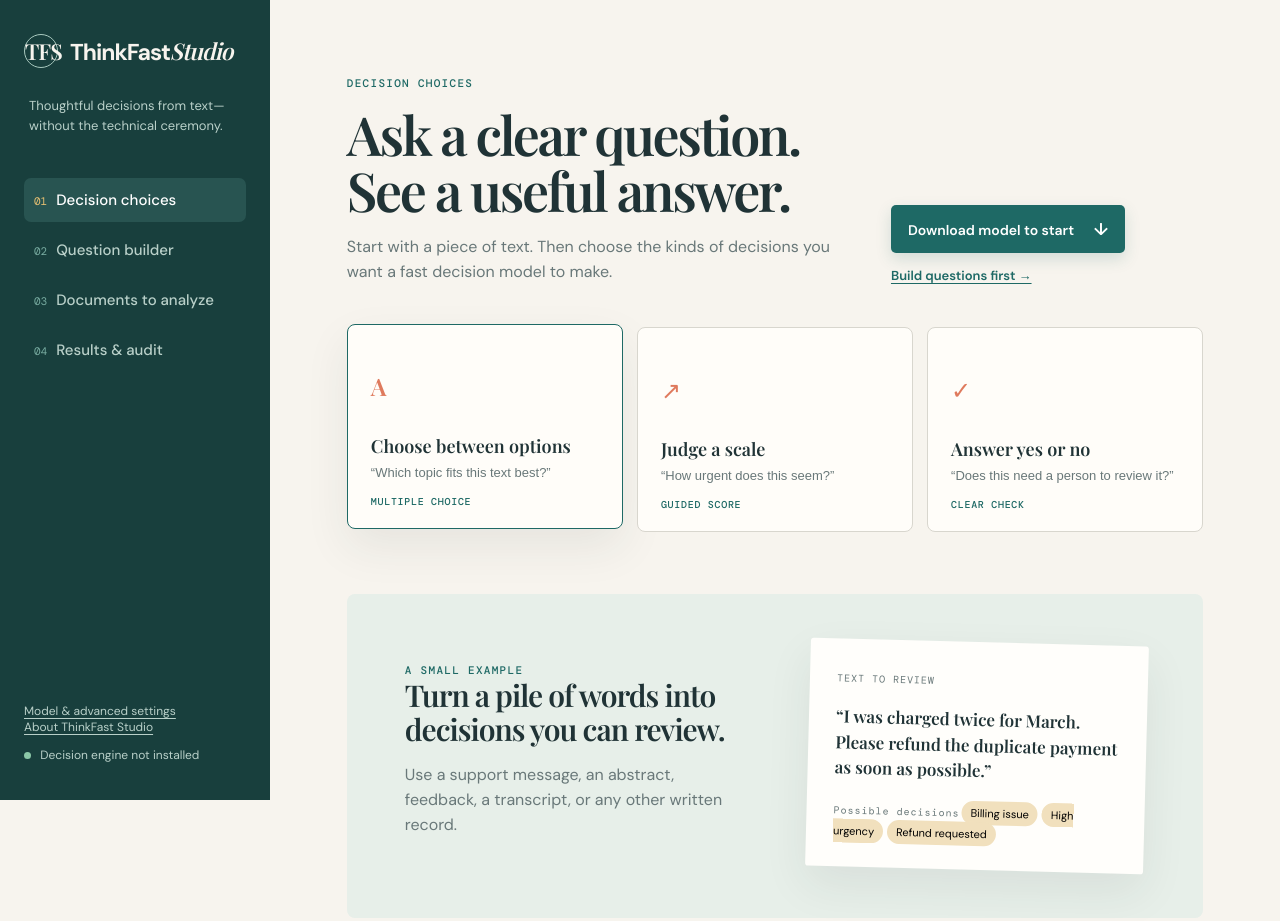
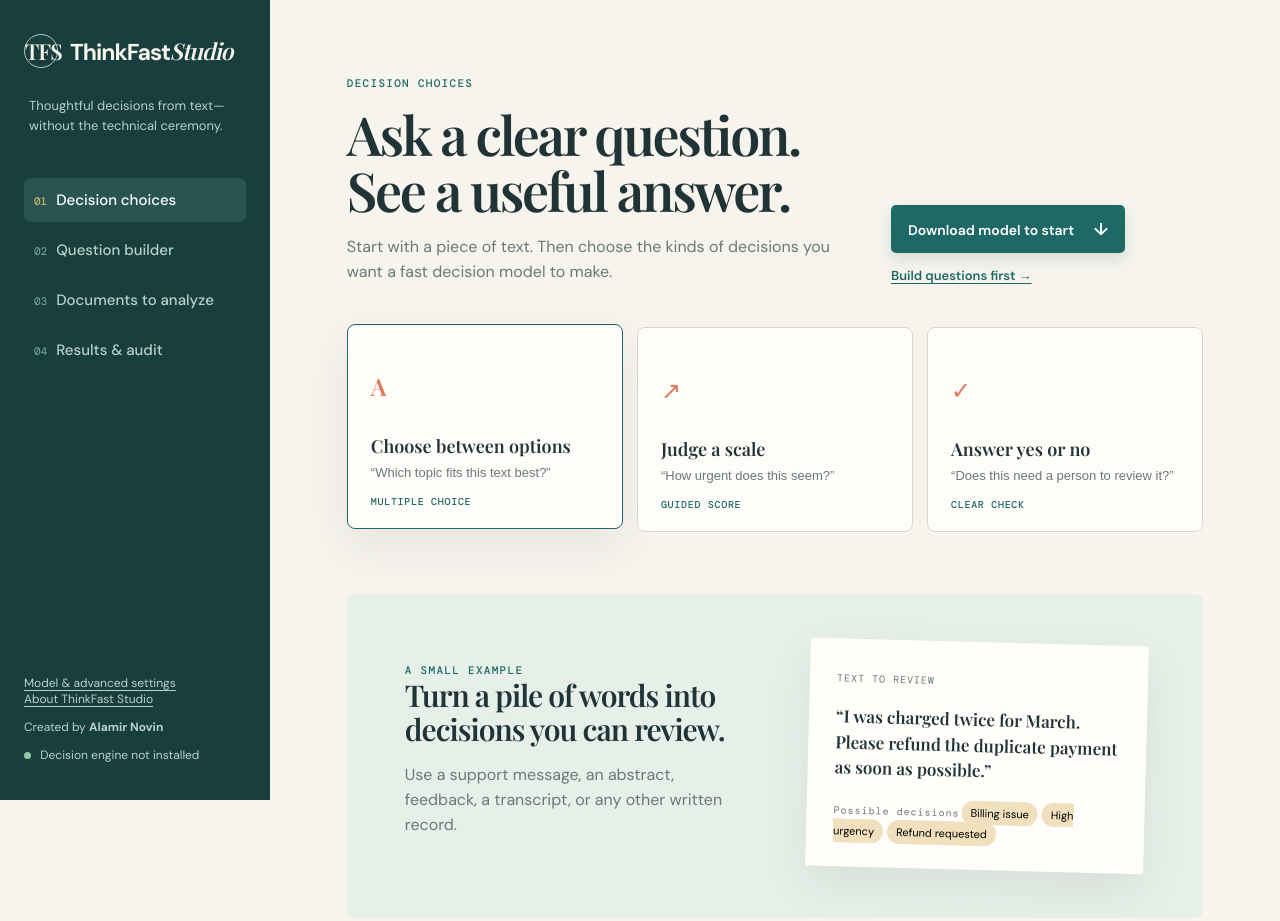
Before and after one commit to alamirnovin/thinkfast-studio, a website built with Vite: page index.html in a window 1280 px wide. Built offline with nearby package versions, Linux system fonts and the light colour scheme.

Commit message:
Show creator credit in ThinkFast Studio sidebar

```diff
--- a/index.html
+++ b/index.html
@@ -27,6 +27,7 @@
         <div class="sidebar-footer">
           <button class="quiet-button" id="settingsButton">Model & advanced settings</button>
           <button class="quiet-button about-link" id="aboutButton">About ThinkFast Studio</button>
+          <p class="creator-credit">Created by <strong>Alamir Novin</strong></p>
           <p><i></i> Decision engine not installed</p>
         </div>
       </aside>
```
